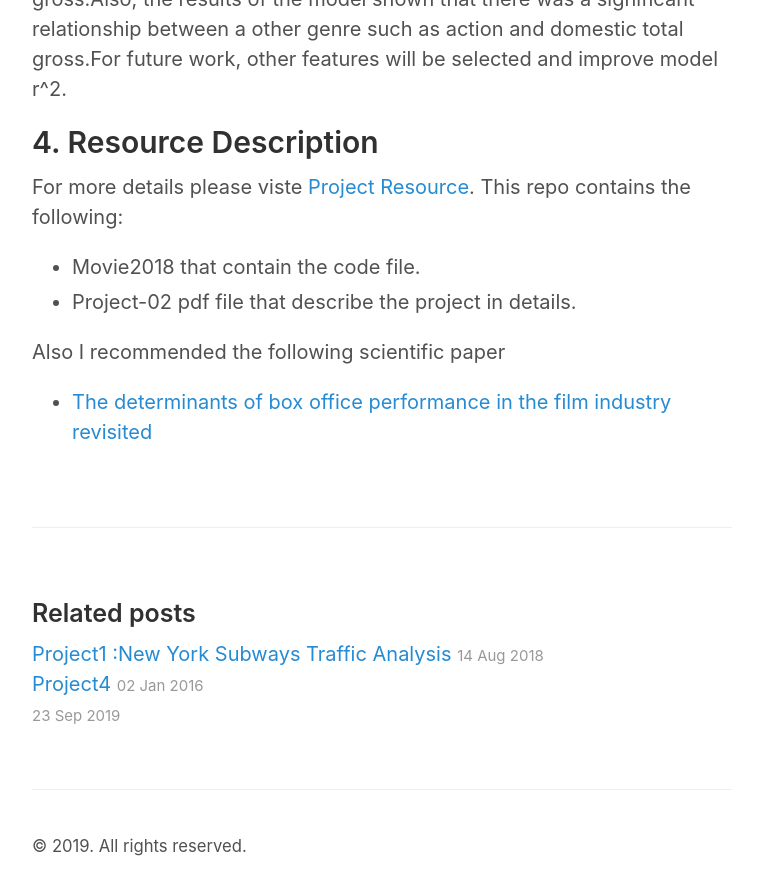
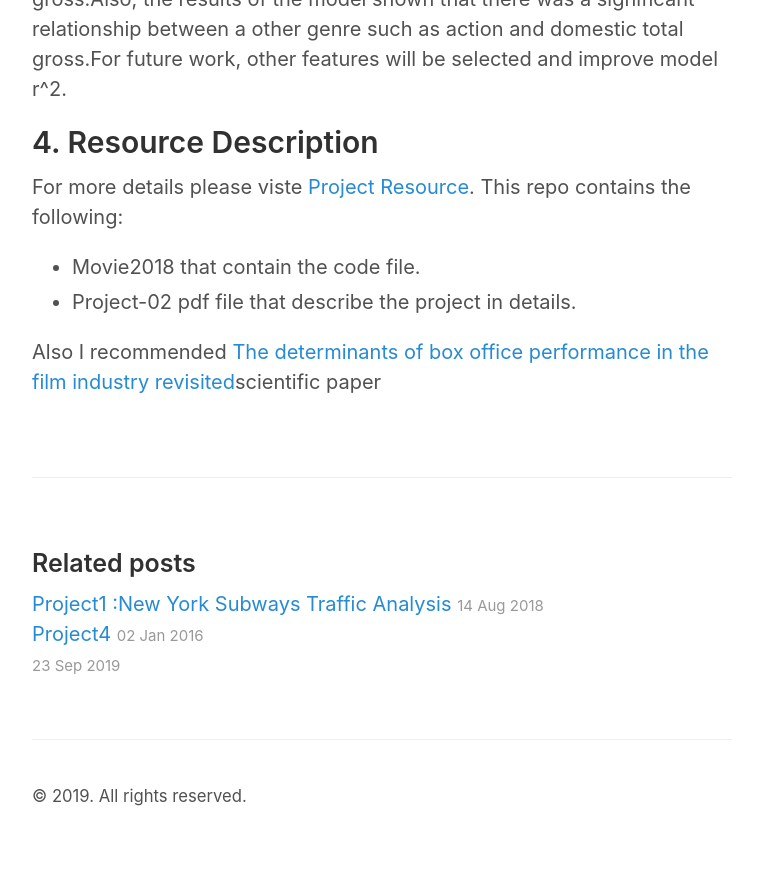
Before and after one commit to LubnaAlhenaki/LubnaAlhenaki.github.io, a Jekyll site: the page built from _posts/2016-01-03-introduction.md, in a window 1280 px wide and 900 px high, scrolled down 4688 px. Shown: the top 895 px of the window, without its empty margins (258-1021 px from the left). Built offline with Jekyll 4.4.1, drawn with Linux system fonts in a browser that asks for light colours; after the commit the page ends 5538 px from its top, so only the background shows below that.

Commit message:
Update 2016-01-03-introduction.md

```diff
--- a/_posts/2016-01-03-introduction.md
+++ b/_posts/2016-01-03-introduction.md
@@ -89,5 +89,4 @@ For more details please viste [Project Resource](https://github.com/LubnaAlhenak
 * Movie2018 that contain the code file.
 * Project-02 pdf file that describe the project in details.
 
-Also I recommended the following scientific paper
-* [The determinants of box office performance in the film industry revisited](https://pdfs.semanticscholar.org/c960/7aaa7746ec9735a19d0ab2e524e53d20ab7f.pdf)
+Also I recommended [The determinants of box office performance in the film industry revisited](https://pdfs.semanticscholar.org/c960/7aaa7746ec9735a19d0ab2e524e53d20ab7f.pdf)scientific paper
```
